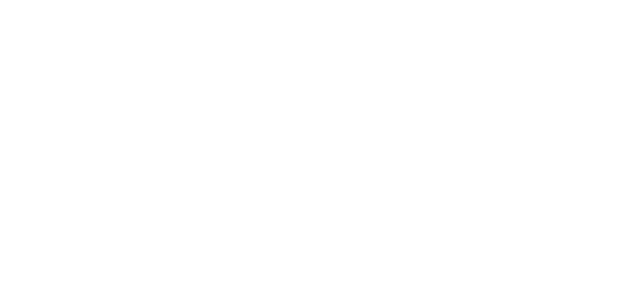
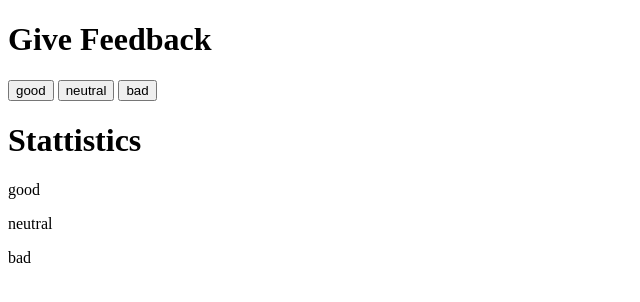
Before and after one commit to datas2k/fullstackopen, a React (Create React App) app in the folder part1/unicafe/: page / in a window 1280 px wide. Shown: the top 302 px of the page, without its empty margins (0-640 px from the left). Built offline with nearby package versions, Linux system fonts and the light colour scheme.

Commit message:
unicafe step1

```diff
--- a/part1/unicafe/src/App.js
+++ b/part1/unicafe/src/App.js
@@ -1,7 +1,20 @@
-function App() {
+import { useState } from 'react'
+
+const App = () => {
+  const [good, setGood] = useState(0)
+  const [neutral, setNeutral] = useState(0)
+  const [bad, setBad] = useState(0)
+
   return (
-    <div className="App"></div>
-  );
+    <div>
+      <h1>Give Feedback</h1>
+      <button>good</button>&nbsp;<button>neutral</button>&nbsp;<button>bad</button>
+      <h1>Stattistics</h1>
+      <p>good</p>
+      <p>neutral</p>
+      <p>bad</p>
+    </div>
+  )
 }
 
 export default App;
```
